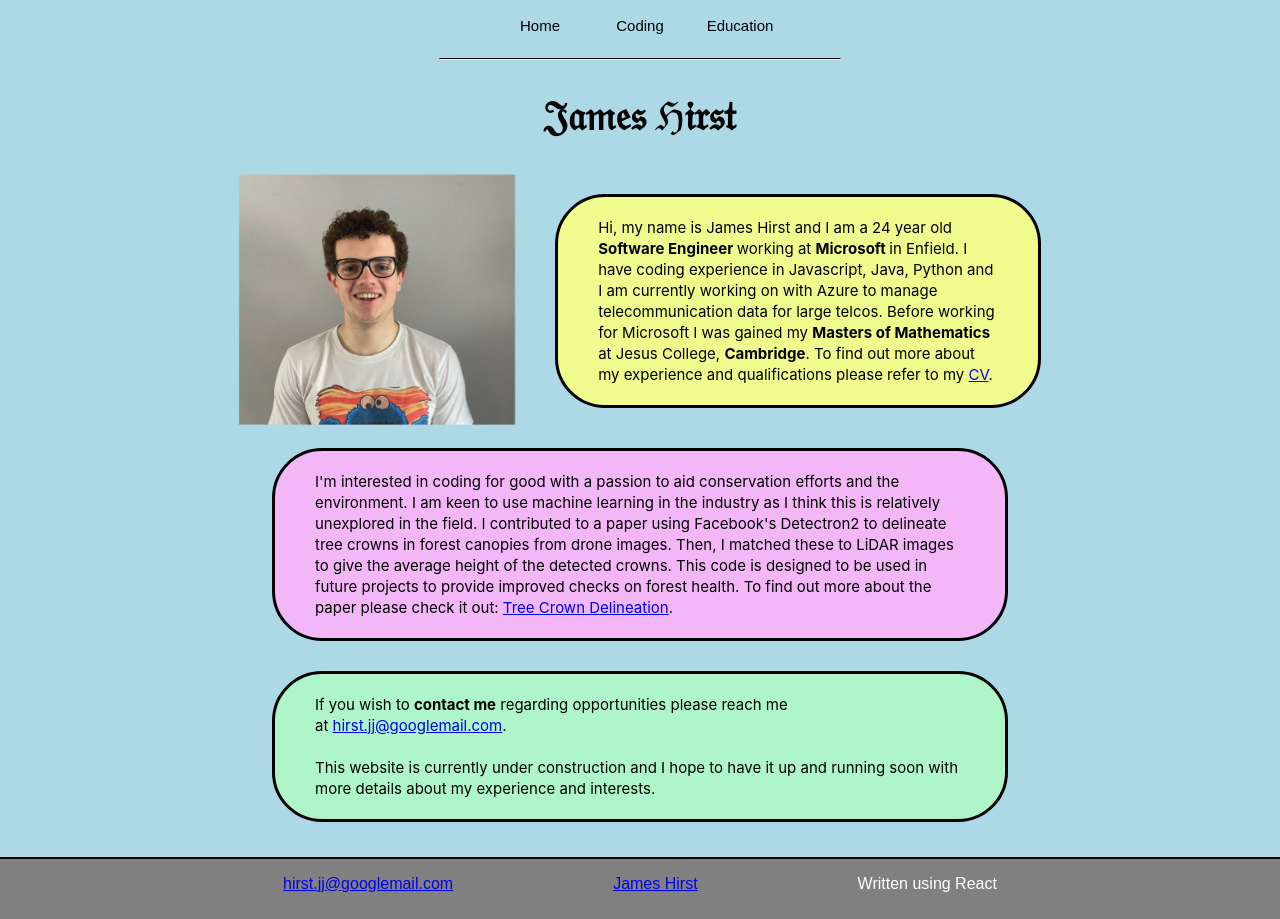
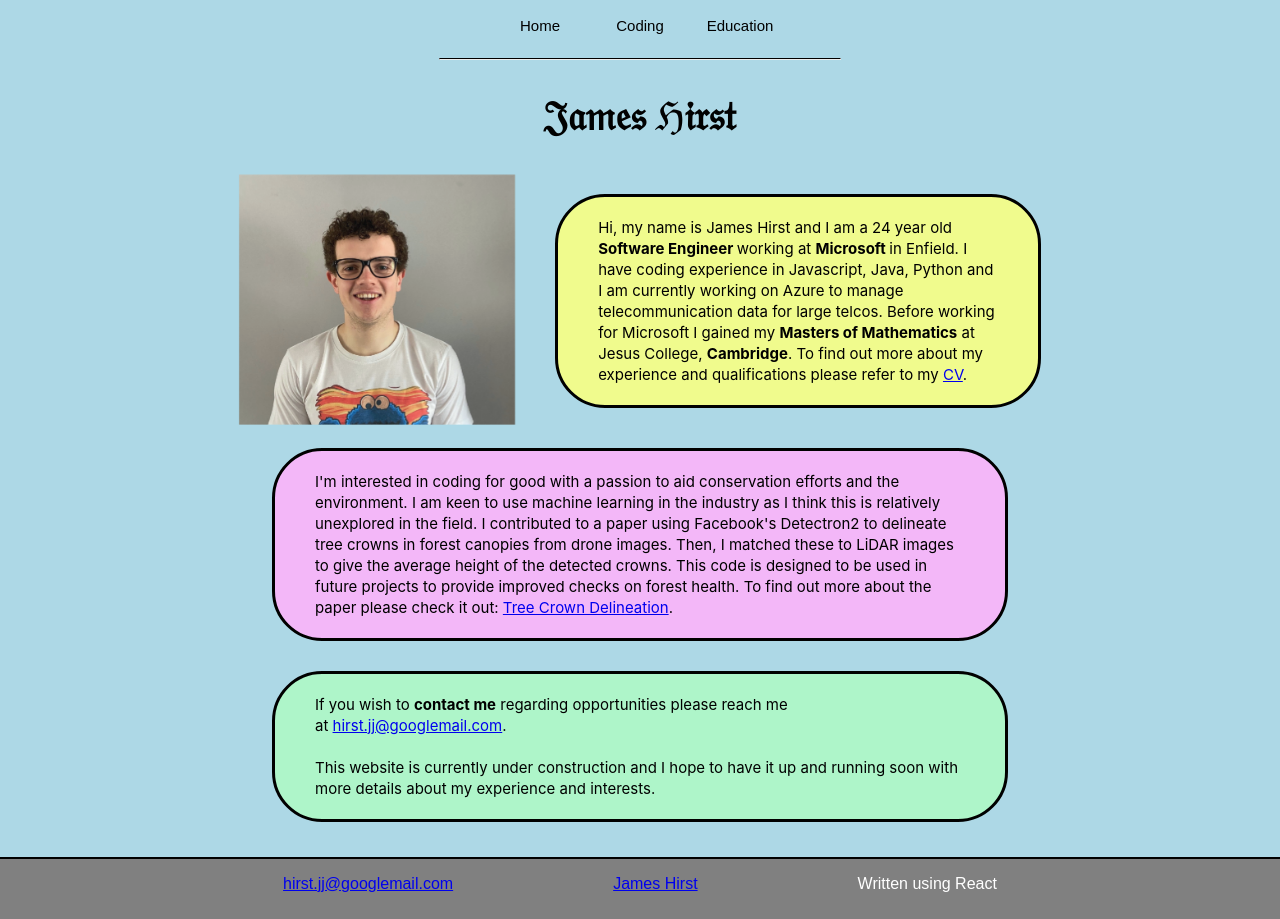
Before and after one commit to James-Hirst-1998/james-hirst-website, a React (Create React App) app: page /coding in a window 1280 px wide. Both pictures are taken after a click on the button "Home". Built offline with nearby package versions, Linux system fonts and the light colour scheme.

Commit message:
Spelling errors

```diff
--- a/src/Home/Home.js
+++ b/src/Home/Home.js
@@ -38,9 +38,9 @@ class Home extends React.Component {
                 style={{ backgroundColor: "#F0FB8D", maxWidth: "400px" }}>
                 Hi, my name is James Hirst and I am a 24 year old <b>Software Engineer </b>
                 working at <b>Microsoft </b> in Enfield. I have coding experience
-                in Javascript, Java, Python and I am currently working on with Azure to
+                in Javascript, Java, Python and I am currently working on Azure to
                 manage telecommunication data for large telcos. Before working for Microsoft
-                I was gained my <b>Masters of Mathematics</b> at Jesus College, <b>Cambridge</b>.
+                I gained my <b>Masters of Mathematics</b> at Jesus College, <b>Cambridge</b>.
                 To find out more about my experience and qualifications please refer to my&nbsp;
                 <a href="https://github.com/James-Hirst-1998/james-hirst-website/blob/Main/src/CV.pdf" target="_blank" rel="noreferrer">CV</a>.
               </shared.paraBody>
--- a/src/shared/UnderConstruction.js
+++ b/src/shared/UnderConstruction.js
@@ -8,8 +8,9 @@ class UnderConstruction extends React.Component {
                 <shared.paraBody ref="Construction"
                     style={{ backgroundColor: "#E65555", maxWidth: "400px" }}>
                     Sorry, this website is under construction and I hope to add more information
-                    to this section soon. Please refer to my <a href="https://github.com/James-Hirst-1998/james-hirst-website/blob/Main/src/CV.pdf">CV</a> if you are interested in finding
-                    out more about me.
+                    to this section soon. Please refer to my&nbsp;
+                    <a href="https://github.com/James-Hirst-1998/james-hirst-website/blob/Main/src/CV.pdf" target="_blank" rel="noreferrer">CV</a>
+                    &nbsp;if you are interested in finding out more about me.
                 </shared.paraBody>
             </div>
         );
```
